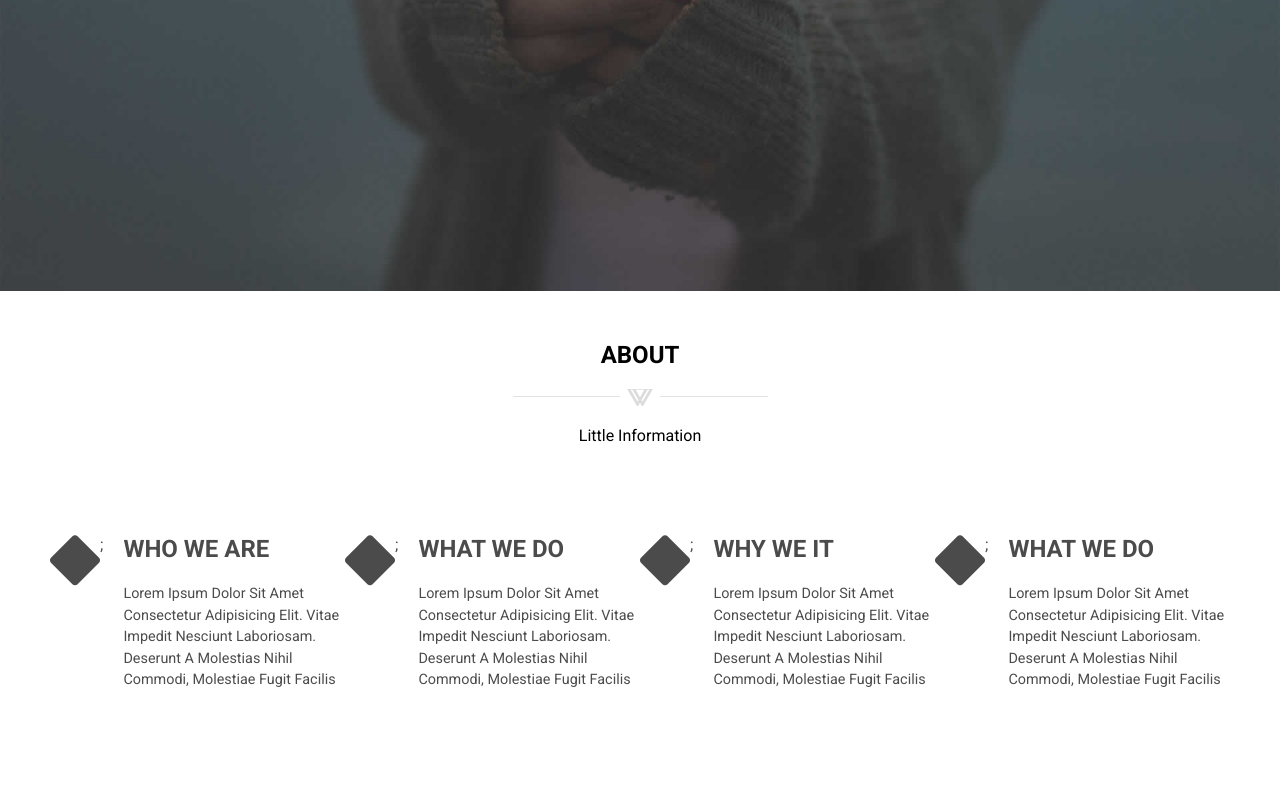
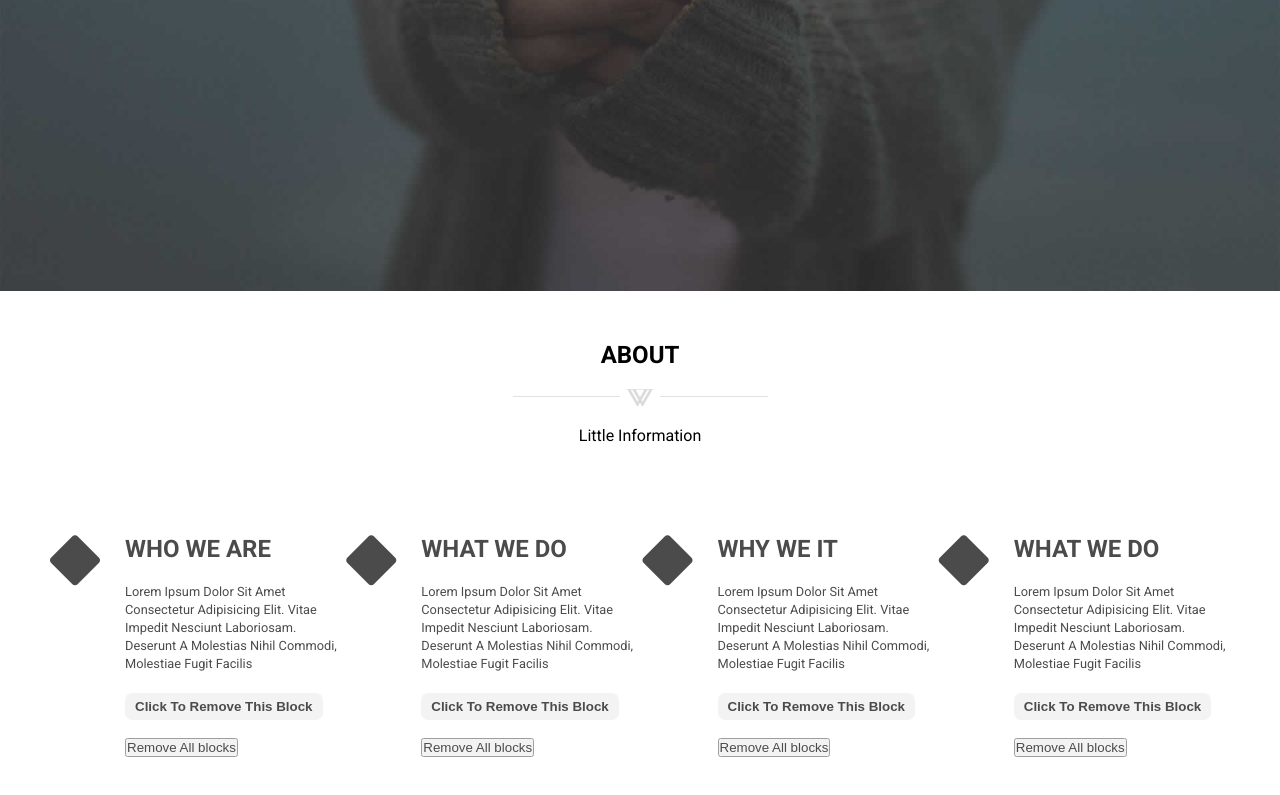
Before and after one commit to Izunnaya/unika-project, a React (Create React App) app: page / in a window 1280 px wide. Shown: the part 509-1304 px from the top of the page. Before the commit the page ends 1270 px from the top, so only its background shows below. Built offline with nearby package versions, Linux system fonts and the light colour scheme.

Commit message:
create handleDelete button to delete each about us

```diff
--- a/src/Components/MainAbtcard.js
+++ b/src/Components/MainAbtcard.js
@@ -1,19 +1,27 @@
 import { React } from "react";
 import styled from "styled-components";
 
-const MainAbtcard = ({ aboutUsInfo }) => {
-  // const aboutUsInfo = props.aboutUsInfo;
+const MainAbtcard = ({ aboutUsInfo, handleDelete }) => {
   return (
     <MainAbtCardsStyle>
       <MainAbtcards>
         {aboutUsInfo.map((eachInfo) => {
           return (
             <>
-              <i className="fa-solid fa-diamond"></i>;
-              <div className="CardMessage" key={eachInfo.id}>
+              <i className="fa-solid fa-diamond"></i>
+              <CardMessage key={eachInfo.id}>
                 <h2>{eachInfo.title}</h2>
                 <p>{eachInfo.paragraph}</p>
-              </div>
+                <button
+                  className="single-button"
+                  onClick={() => {
+                    handleDelete(eachInfo.id);
+                  }}
+                >
+                  Click to remove This block
+                </button>
+                <button className="all-btn">Remove All blocks</button>
+              </CardMessage>
             </>
           );
         })}
@@ -27,26 +35,41 @@ const MainAbtCardsStyle = styled.div`
   }
 
   cursor: pointer;
-
-  &:hover {
-    opacity: 0.9;
-  }
 `;
 const MainAbtcards = styled.div`
   width: 100%;
   display: flex;
+  gap: 5px;
   justify-content: center;
   opacity: 0.7;
+`;
 
-  .CardMessage {
-    margin-left: 20px;
+const CardMessage = styled.div`
+  margin-left: 10px;
+  width: 100%;
+  margin-left: 20px;
 
-    p {
-      font-size: 0.9rem;
-      line-height: 1.5;
-    }
-    h2 {
-    }
+  p {
+    font-size: 0.8rem;
+    line-height: 1.4;
+  }
+  h2 {
+  }
+  h2 {
+    margin-bottom: 7px;
+  }
+  &:hover {
+    opacity: 0.9;
+  }
+
+  .single-button {
+    border: none;
+    margin-bottom: 1.1rem;
+    padding: 6px 10px;
+    border-radius: 7px;
+    font-weight: bold;
+    text-transform: capitalize;
+    cursor: pointer;
   }
 `;
 
```
